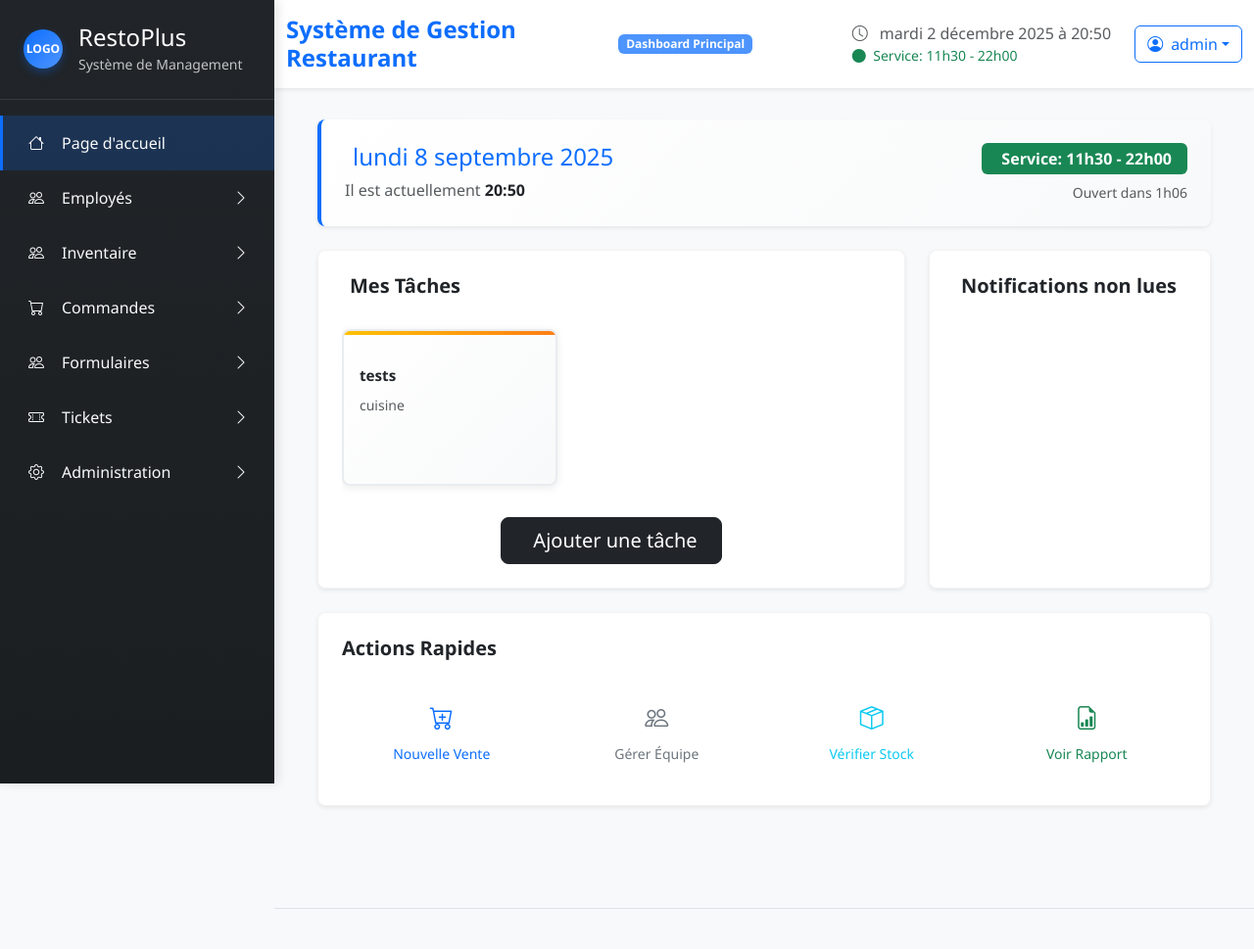
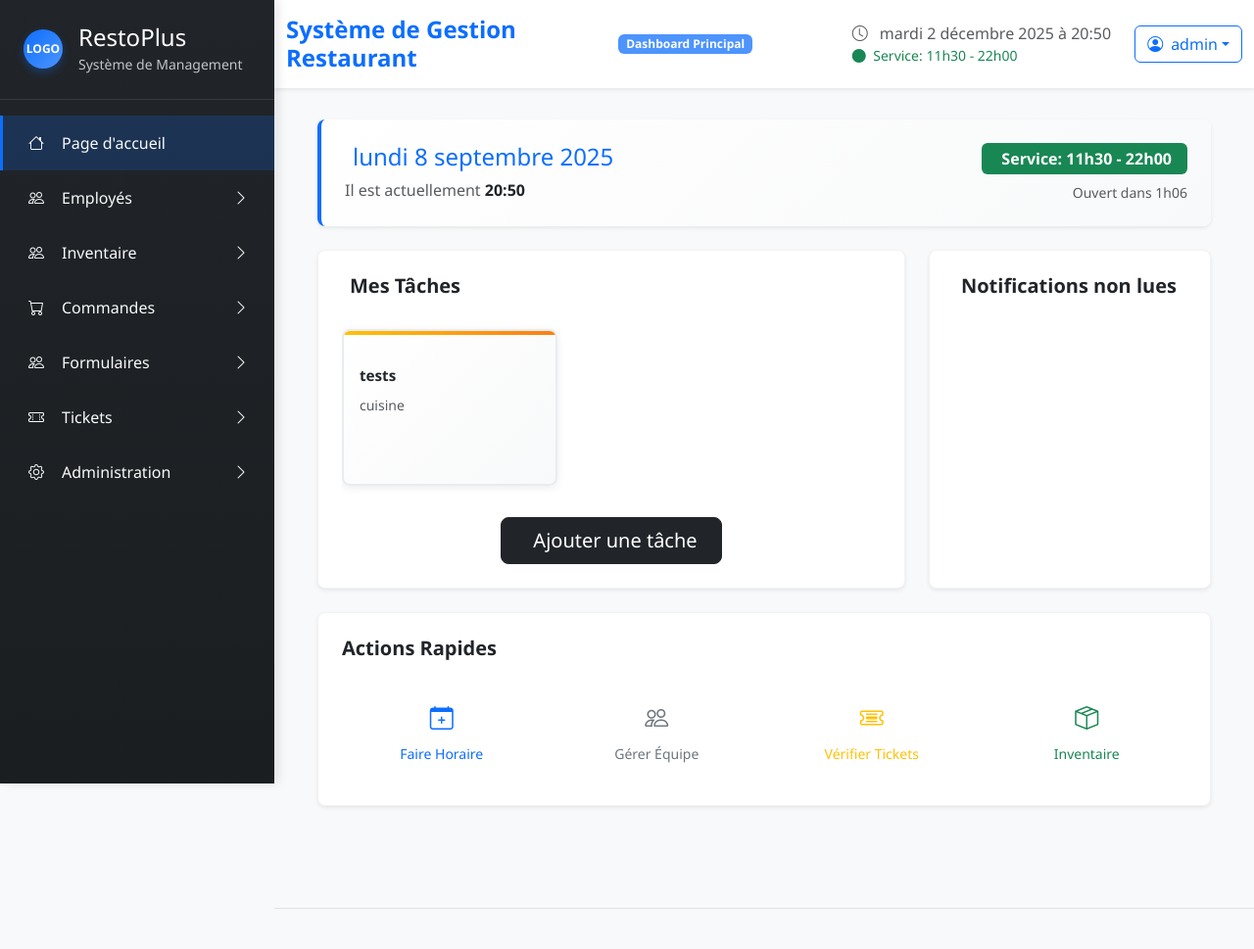
Before and after one commit to DylanNomaou/Approfondissement-Web, a Django app: page / in a window 1280 px wide. Shown: the top 969 px of the page at 98% size. Run offline with Django 5.2, Linux system fonts and the light colour scheme; a user stored in the database is signed in; data comes from the database, SQL or seed files in the repository; both versions use the stored data as it was after the commit.

Commit message:
fianel version

```diff
--- a/ApprofondissementWeb/restoplus/templates/restoplus/accueil.html
+++ b/ApprofondissementWeb/restoplus/templates/restoplus/accueil.html
@@ -230,7 +230,8 @@
 
 
 
-      <!-- Actions Rapides -->
+      <!-- Actions Rapides - Seulement pour les Admins -->
+      {% if user.is_superuser or user.role.can_manage_users %}
       <div class="row mb-4">
         <div class="col-12">
           <div class="dashboard-card bg-white rounded-3 shadow-sm">
@@ -240,35 +241,35 @@
             <div class="card-body p-4">
               <div class="row g-3">
                 <div class="col-md-3 col-6">
-                  <button class="btn btn-outline-primary w-100 py-3 action-btn">
-                    <i class="bi bi-cart-plus d-block fs-4 mb-2"></i>
-                    <span class="small">Nouvelle Vente</span>
-                  </button>
+                  <a href="{% url 'create_schedule' %}" class="btn btn-outline-primary w-100 py-3 action-btn text-decoration-none">
+                    <i class="bi bi-calendar-plus d-block fs-4 mb-2"></i>
+                    <span class="small">Faire Horaire</span>
+                  </a>
                 </div>
                 <div class="col-md-3 col-6">
-                  <button class="btn btn-outline-secondary w-100 py-3 action-btn">
+                  <a href="{% url 'employees_management' %}" class="btn btn-outline-secondary w-100 py-3 action-btn text-decoration-none">
                     <i class="bi bi-people d-block fs-4 mb-2"></i>
                     <span class="small">Gérer Équipe</span>
-                  </button>
+                  </a>
                 </div>
                 <div class="col-md-3 col-6">
-                  <button class="btn btn-outline-info w-100 py-3 action-btn">
-                    <i class="bi bi-box-seam d-block fs-4 mb-2"></i>
-                    <span class="small">Vérifier Stock</span>
-                  </button>
+                  <a href="{% url 'all_tickets' %}" class="btn btn-outline-warning w-100 py-3 action-btn text-decoration-none">
+                    <i class="bi bi-ticket-detailed d-block fs-4 mb-2"></i>
+                    <span class="small">Vérifier Tickets</span>
+                  </a>
                 </div>
                 <div class="col-md-3 col-6">
-                  <button class="btn btn-outline-success w-100 py-3 action-btn">
-                    <i class="bi bi-file-earmark-bar-graph d-block fs-4 mb-2"></i>
-                    <span class="small">Voir Rapport</span>
-                  </button>
+                  <a href="{% url 'inventory_management' %}" class="btn btn-outline-success w-100 py-3 action-btn text-decoration-none">
+                    <i class="bi bi-box-seam d-block fs-4 mb-2"></i>
+                    <span class="small">Inventaire</span>
+                  </a>
                 </div>
-
               </div>
             </div>
           </div>
         </div>
       </div>
+      {% endif %}
     </div>
   </div>
 </section>
```
Also changed, not shown: ApprofondissementWeb/db.sqlite3.
